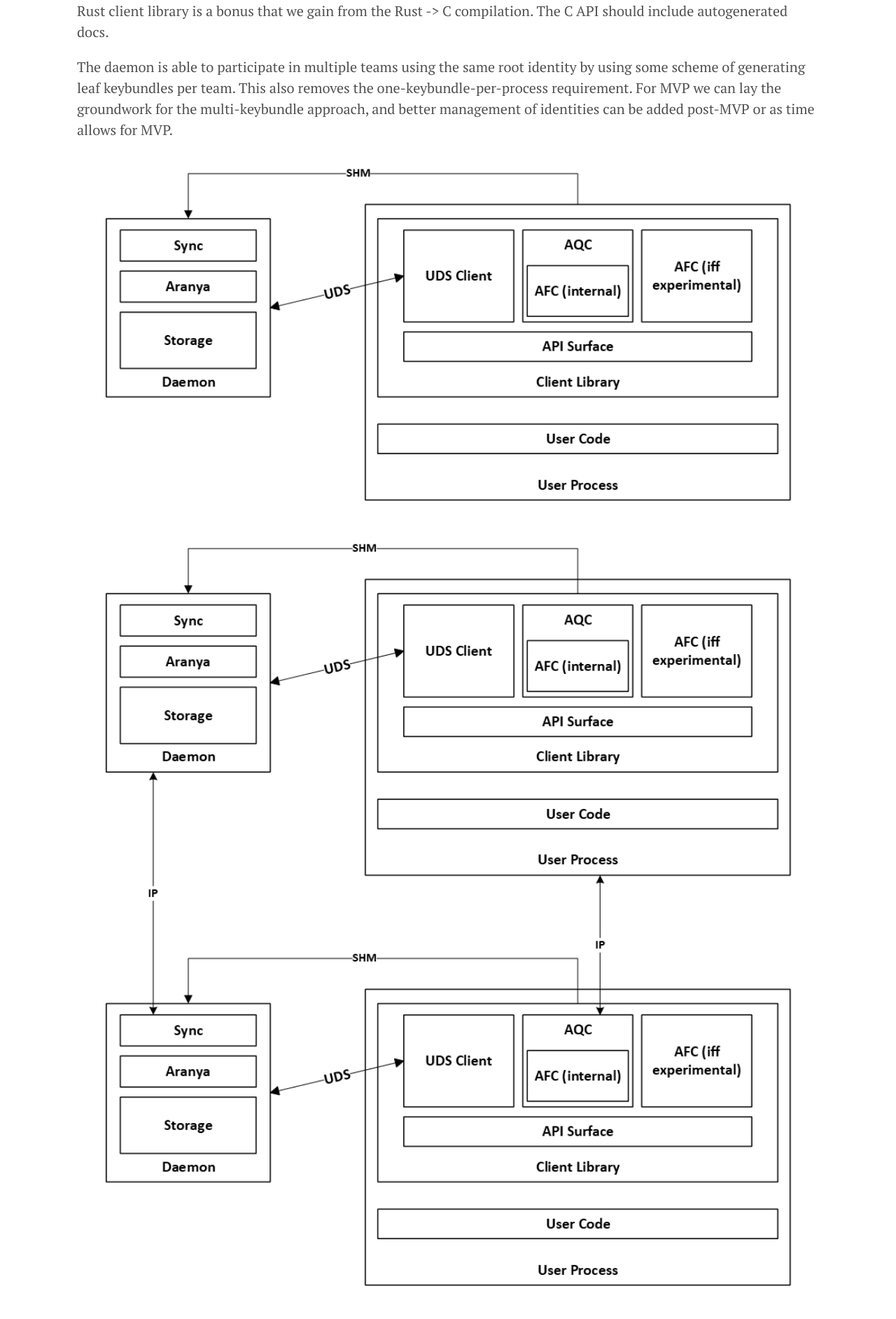
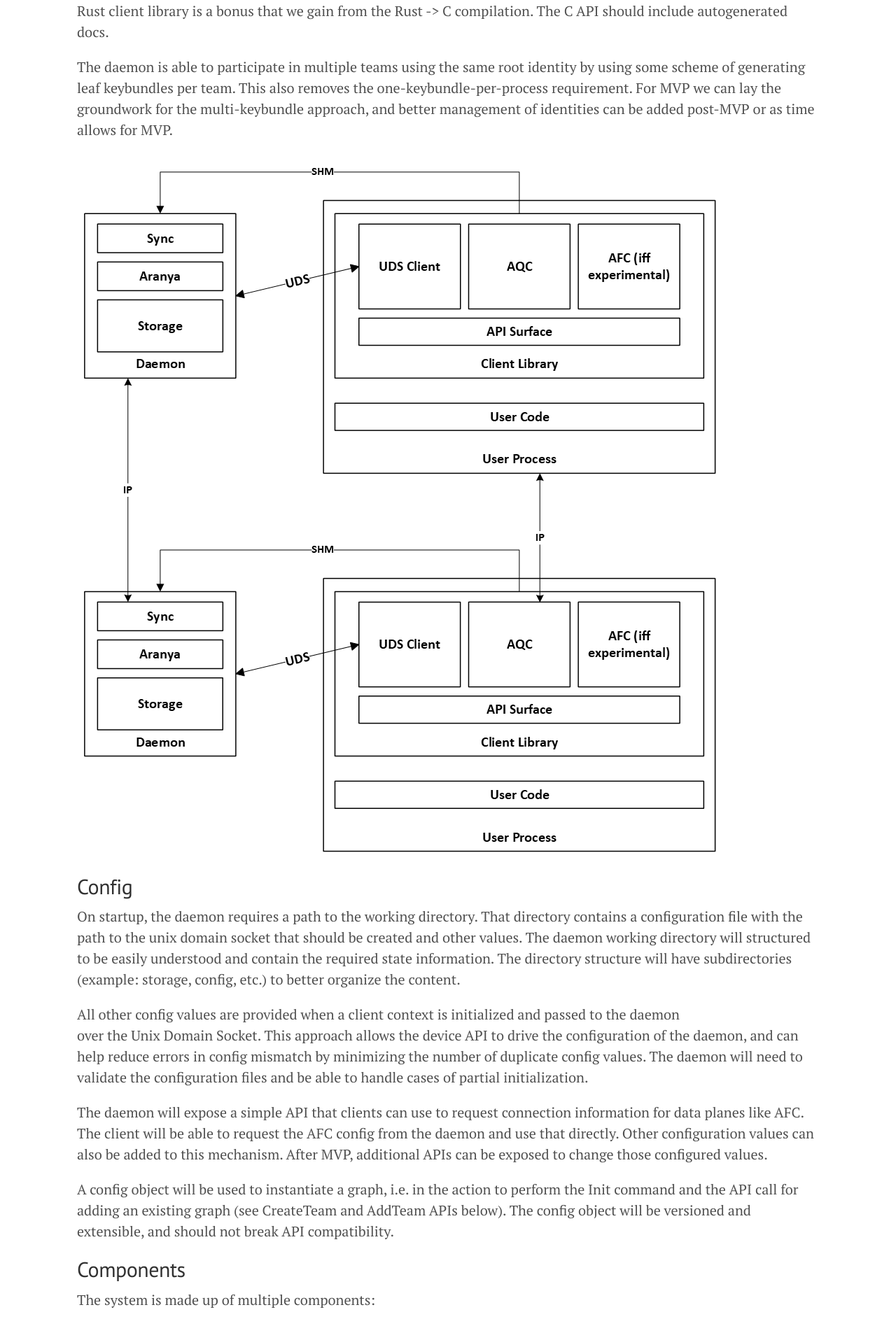
Before and after one commit to aranya-project/aranya-docs, a Jekyll site: the page built from docs/aranya-mvp.md, in a window 1280 px wide. Shown: the part 2044-3929 px from the top of the page at 70% size. Built offline with Jekyll 4.4.1, drawn with Linux system fonts in a browser that asks for light colours.

Commit message:
update image, rm afc as part of aqc

```diff
--- a/docs/aranya-mvp.md
+++ b/docs/aranya-mvp.md
@@ -83,9 +83,7 @@ scheme of generating leaf keybundles per team. This also removes the one-keybund
 requirement. For MVP we can lay the groundwork for the multi-keybundle approach, and better
 management of identities can be added post-MVP or as time allows for MVP.
 
-<img src="{{ '/assets/images/mvp/new_daemon_arch.png' | relative_url }}" class="doc-image" alt="daemon subsystems" />
-
-<img src="{{ '/assets/images/mvp/new_daemon_arch_detail.png' | relative_url }}" class="doc-image" alt="daemon subsystems with additional detail" />
+![daemon subsystems with detail](../assets/images/mvp/new_daemon_arch_full.png)
 
 ## Config
 
```
Also changed, not shown: assets/images/mvp/new_daemon_arch.png (deleted), assets/images/mvp/new_daemon_arch_detail.png (deleted), assets/images/mvp/new_daemon_arch_full.png (added).
